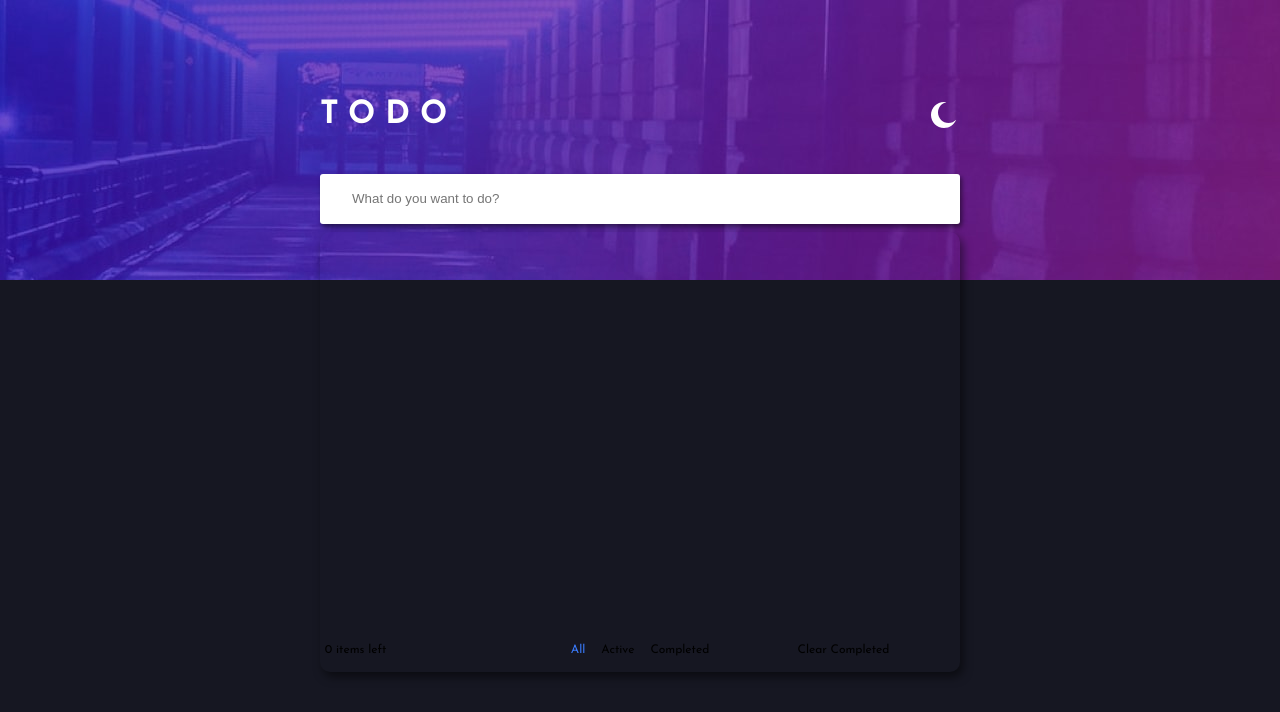
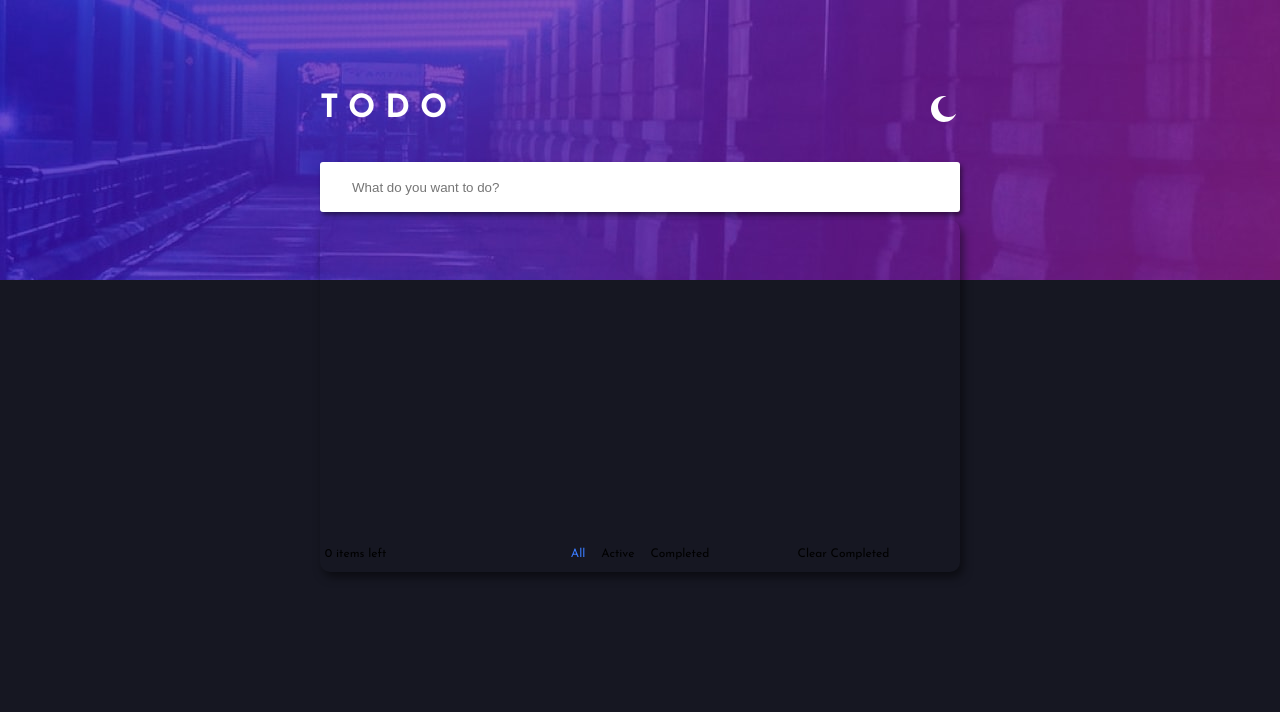
Before and after one commit to DevCollins/frontend-mentor-todo-challenge, a React (Create React App) app: page / in a window 1280 px wide. Shown: the top 712 px of the page. Built offline with nearby package versions, Linux system fonts and the light colour scheme.

Commit message:
Refactored the code by removing all vh units

```diff
--- a/src/App.js
+++ b/src/App.js
@@ -32,12 +32,15 @@ function App() {
     >
       <div
         style={{
-          height: "35vh",
+          height: "35%",
+          width: "100%",
           backgroundImage: `url("${
             themeColors.theme === "dark" ? desktopImageDark : desktopImageLight
           }")`,
           backgroundPositon: "right",
-          position: "relative",
+          position: "fixed",
+          top: "0",
+          left: "0",
         }}
       ></div>
       <Layout clicked={checkTheme} />
--- a/src/components/Layout.jsx
+++ b/src/components/Layout.jsx
@@ -80,9 +80,11 @@ const Layout = ({ clicked }) => {
   };
 
   const clearCompleted = () => {
-    const incompleteTodos = todos.filter((todo) => {
-      return todo.state === "pending";
-    });
+    const incompleteTodos = JSON.parse(localStorage.getItem("todos")).filter(
+      (todo) => {
+        return todo.state === "pending";
+      }
+    );
     dispatch(resetTodos({ todos: incompleteTodos }));
 
     setTodoItems(incompleteTodos);
--- a/src/components/css/layout.css
+++ b/src/components/css/layout.css
@@ -1,10 +1,11 @@
 .todo-layout {
   width: 50%;
   max-width: 700px;
-  min-width: 400px;
-  min-height: 70vh;
+  min-width: 350px;
+  min-height: 70%;
+  height: 80%;
   position: fixed;
-  top: 8vh;
+  top: 8%;
   left: 50%;
   transform: translateX(-50%);
   display: flex;
@@ -15,7 +16,8 @@
 
 .todo-layout__title {
   width: 100%;
-  height: calc(70vh / 5.5);
+  height: calc(70% / 5.5);
+  min-height: 90px;
   display: flex;
   align-items: center;
   justify-content: space-between;
@@ -29,7 +31,7 @@
 
 .todo-layout form {
   width: 100%;
-  height: 50px;
+  min-height: 50px;
   margin: 0.5rem 0;
 }
 
@@ -59,7 +61,7 @@
 
 .todo-items {
   width: 100%;
-  height: 55vh;
+  height: 55%;
   border-radius: 10px;
   position: relative;
   box-shadow: 3px 5px 10px rgba(0, 0, 0, 0.5);
@@ -124,6 +126,7 @@
     min-width: 80%;
   }
   .todo-items {
-    height: 60vh;
+    height: 100%;
+    min-height: 400px;
   }
 }
--- a/src/index.css
+++ b/src/index.css
@@ -7,7 +7,7 @@
 html {
   width: 100%;
   height: 100%;
-  min-height: 100vh;
+  min-height: 100%;
 }
 
 body {
@@ -20,6 +20,6 @@ body {
 
 @media (max-width: 375px) {
   * {
-    resize: none !important;
+    resize: none;
   }
 }
```
